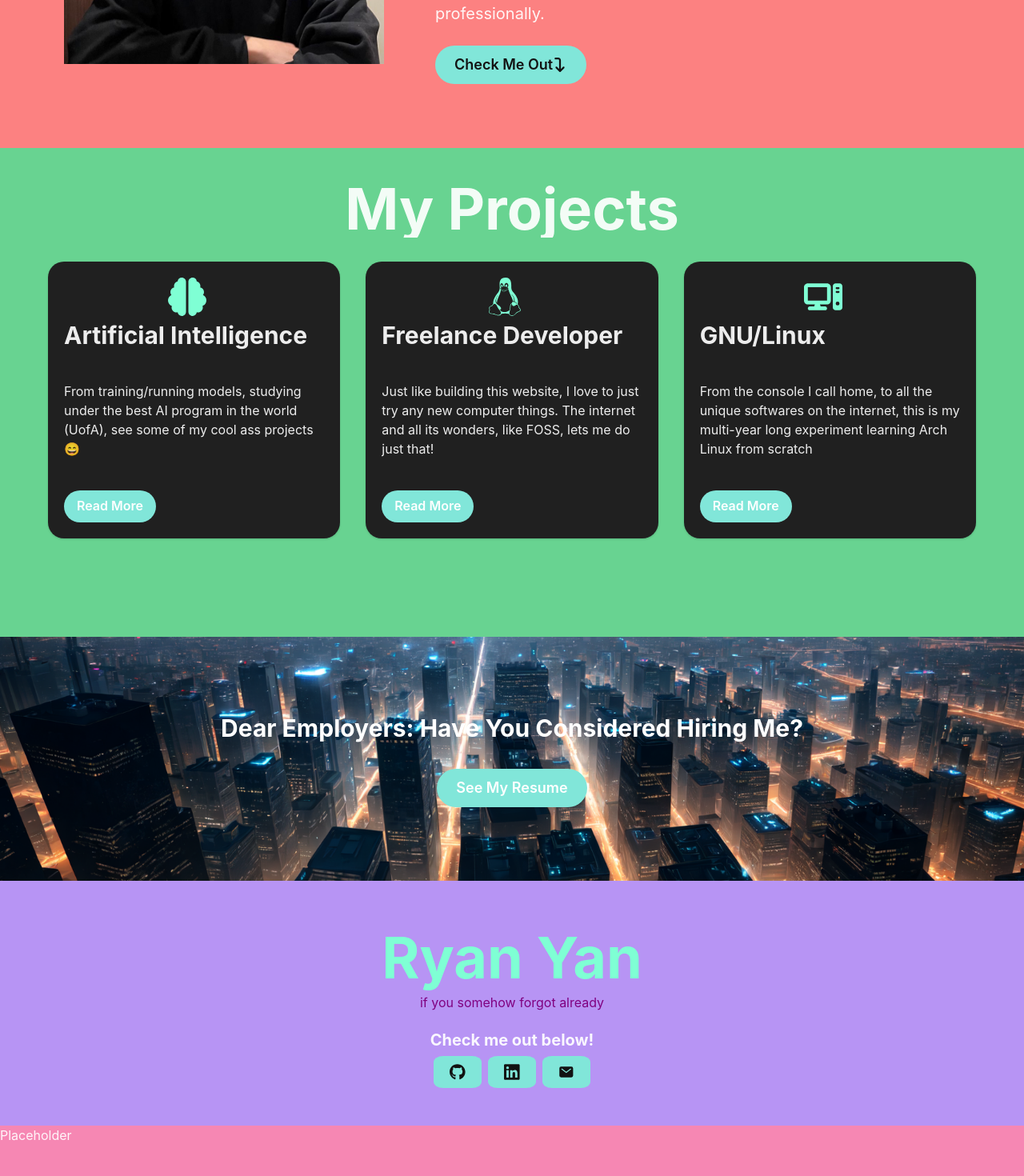
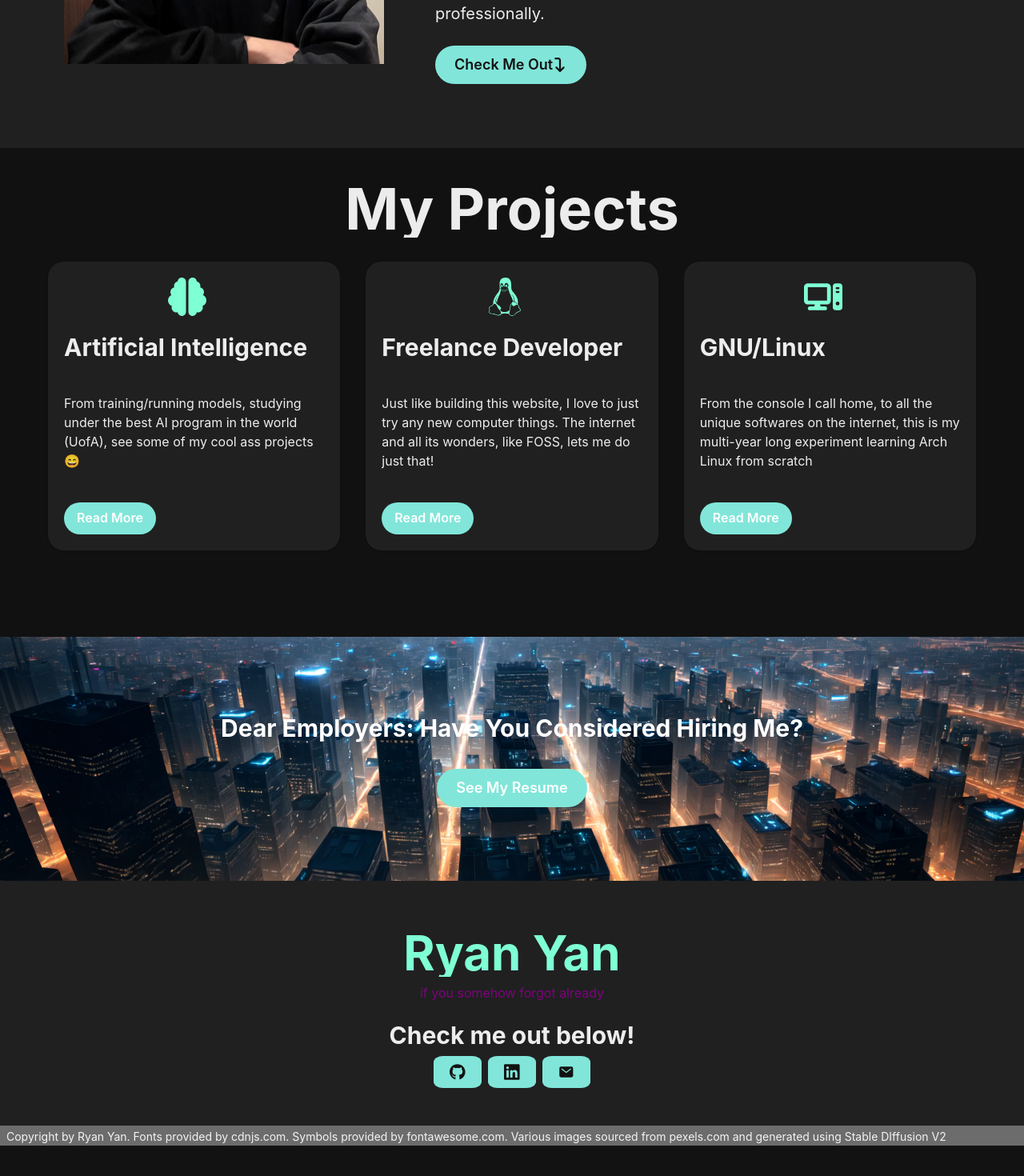
Before and after one commit to Madrobot9182/Protfolio-react, a React (Vite) app: page / in a window 1280 px wide. Shown: the part 1226-2696 px from the top of the page at 80% size. After the commit the page ends 2658 px from the top, so only its background shows below. Built offline with nearby package versions, Linux system fonts and the light colour scheme.

Commit message:
cleaned up ui

```diff
--- a/src/App.tsx
+++ b/src/App.tsx
@@ -20,10 +20,9 @@ function App() {
   return (
     <Grid
       templateAreas={`"main" "about" "projects" "resume" "contact" "footer"`}
-      templateRows={"100vh 6fr 6fr 3fr 3fr 1fr"}
+      templateRows={"100vh 6fr 6fr 3fr 3fr 0.25fr"}
     >
       <GridItem
-        bg="blue.300"
         area="main"
         bgImage={backgroundImageMain}
         bgSize="200vh" //sorta keeps right size?
@@ -36,11 +35,11 @@ function App() {
         </Box>
       </GridItem>
 
-      <GridItem bg="red.300" area="about">
+      <GridItem bg="gray.700" area="about">
         <About />
       </GridItem>
 
-      <GridItem bg="green.300" area="projects">
+      <GridItem bg="gray.900" area="projects">
         <Box padding={10}>
           <Heading
             mb="10px"
@@ -79,21 +78,19 @@ function App() {
         </VStack>
       </GridItem>
 
-      <GridItem bg="purple.300" area="contact">
+      <GridItem bg="gray.700" area="contact">
         <VStack>
-          <Heading mt="60px" as="h1" size="4xl" color="aquamarine">
+          <Heading mt="60px" as='h2' size='3xl' color="aquamarine" noOfLines={1}>
             Ryan Yan
           </Heading>
           <Text color="purple">if you somehow forgot already</Text>
-          <Heading mt="15px" as='h4' size='md'>Check me out below!</Heading>
+          <Heading mt="15px" as='h3' size='lg'>Check me out below!</Heading>
           <ContactGrid />
         </VStack>
       </GridItem>
 
-      <GridItem bg="pink.300" area="footer">
-        <Box>
-          <Text>Placeholder</Text>
-        </Box>
+      <GridItem bg="gray.600" area="footer">
+        <Text mt="3px" fontSize={14} pl="8px">Copyright by Ryan Yan. Fonts provided by cdnjs.com. Symbols provided by fontawesome.com. Various images sourced from pexels.com and generated using Stable DIffusion V2</Text>
       </GridItem>
     </Grid>
   );
--- a/src/components/ProjectCard.tsx
+++ b/src/components/ProjectCard.tsx
@@ -20,7 +20,7 @@ const ProjectCard = ( {icon, heading, content}: ProjectCardProp) => {
   return (
     <Card borderRadius={20}>
       <CardHeader alignItems='right'>
-        <Icon as={icon} boxSize={12} pos="relative" left="40%" color="aquamarine" />
+        <Icon mb="15px" as={icon} boxSize={12} pos="relative" left="40%" color="aquamarine" />
         <Heading size="lg">  {heading}</Heading>
       </CardHeader>
       <CardBody>
```
